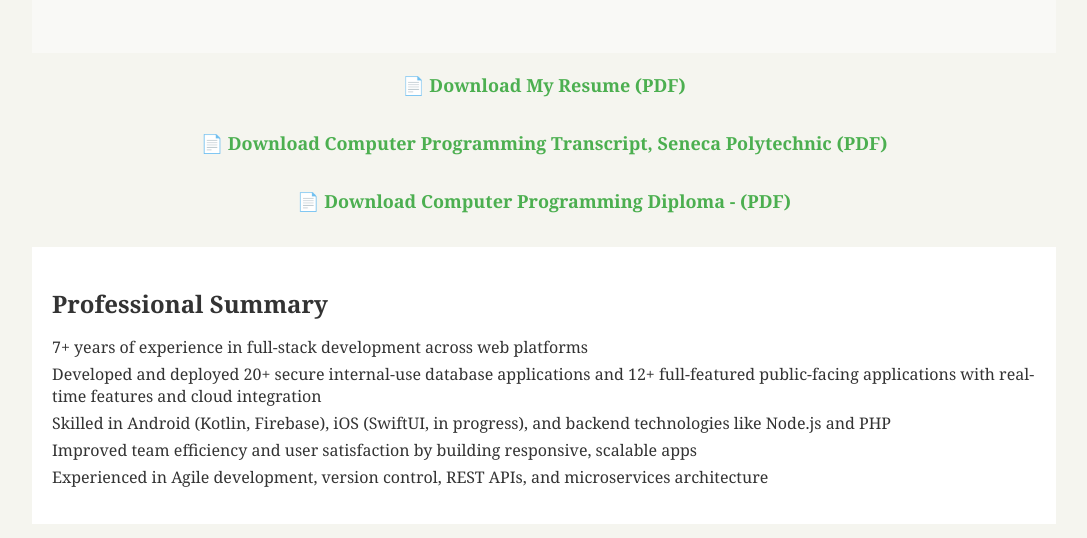
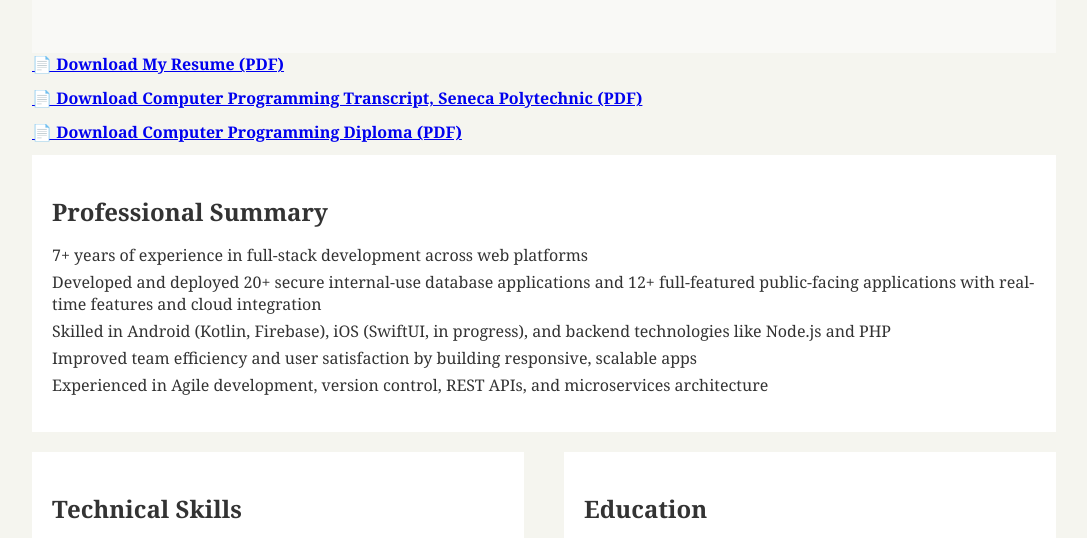
Before and after one commit to tapaljor/profile, a plain HTML site: page index.html in a window 1280 px wide. Shown: the part 239-777 px from the top of the page, without its empty margins (96-1183 px from the left). Drawn offline with Linux system fonts and the light colour scheme; a script that the page names is missing.

Commit message:
Update index.html

```diff
--- a/index.html
+++ b/index.html
@@ -15,21 +15,23 @@
         <p class="details">Toronto, Ontario, Canada, 437-772-1207</p>
     </header>
 
-    <section class="text-link" style="text-align: center; margin: 20px;">
-        <a href="images/ProfileResume.pdf" download class="text-link" style="font-size: 18px; font-weight: bold;">
+  <div class="downloads-row">
+    <section class="text-link">
+        <a href="images/ProfileResume.pdf" download>
             📄 Download My Resume (PDF)
         </a>
     </section>
-      <section class="text-link" style="text-align: center; margin: 20px;">
-        <a href="images/SSR_TSRPT.pdf" download class="text-link" style="font-size: 18px; font-weight: bold;">
+    <section class="text-link">
+        <a href="images/SSR_TSRPT.pdf" download>
             📄 Download Computer Programming Transcript, Seneca Polytechnic (PDF)
         </a>
     </section>
-      <section class="text-link" style="text-align: center; margin: 20px;">
-        <a href="images/Computer Programming - Ontario College Diploma.pdf" download class="text-link" style="font-size: 18px; font-weight: bold;">
-            📄 Download Computer Programming Diploma - (PDF)
+    <section class="text-link">
+        <a href="images/Computer Programming - Ontario College Diploma.pdf" download>
+            📄 Download Computer Programming Diploma (PDF)
         </a>
     </section>
+</div>
 
     <section class="skills">
         <h2>Professional Summary</h2>
```
